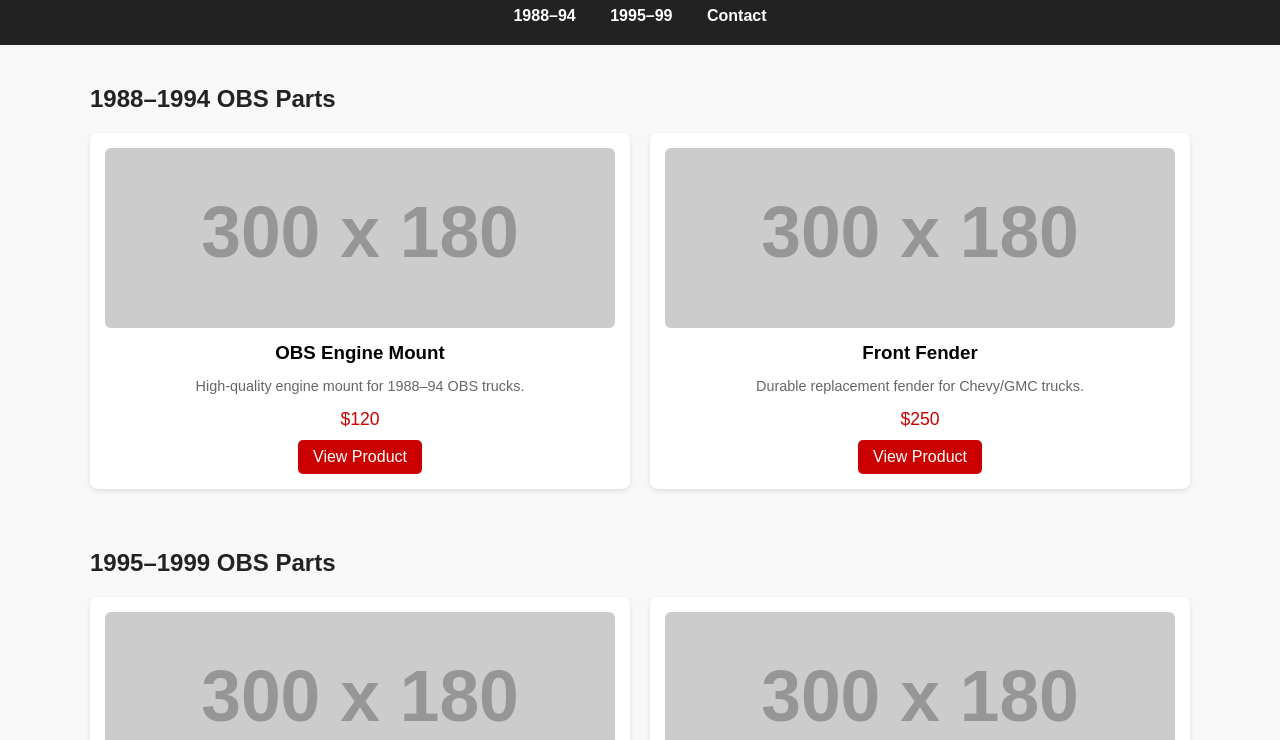
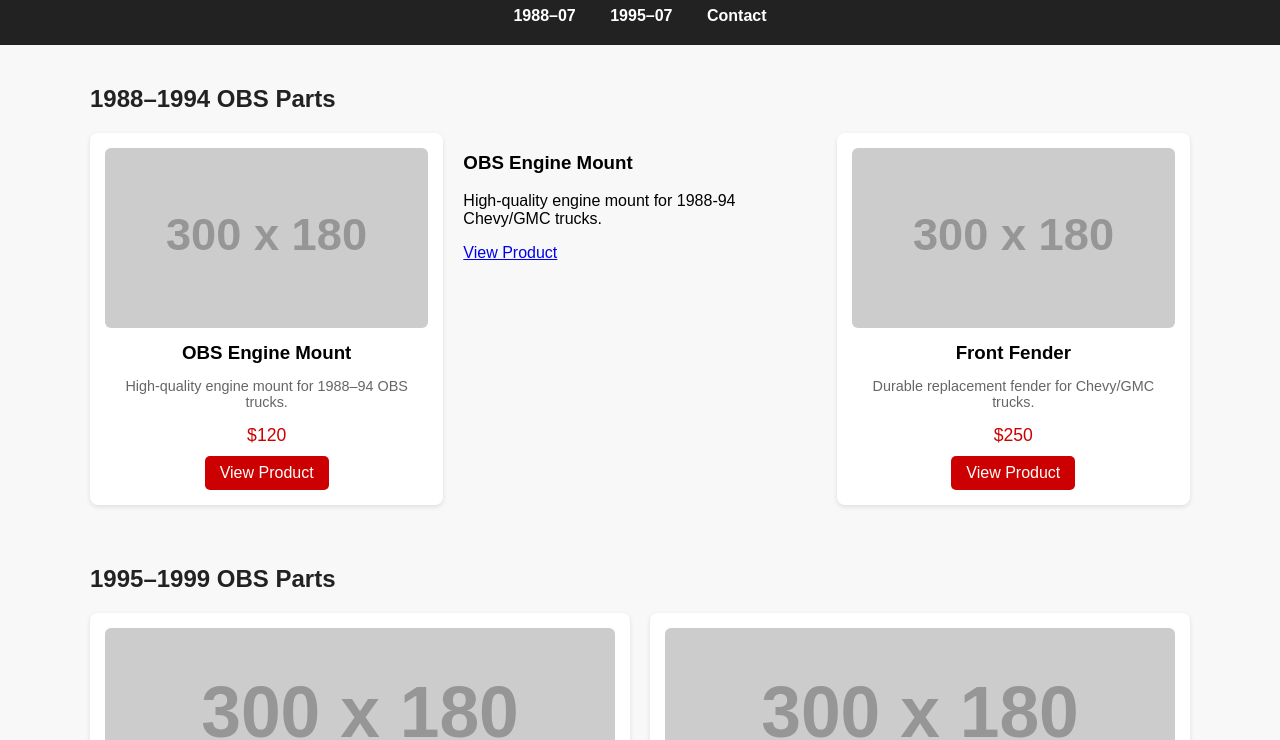
Before and after one commit to a15508139-ops/bryson-obs-truck-parts, a plain HTML site: page index.html in a window 1280 px wide. Shown: the part 60-800 px from the top of the page. Drawn offline with Linux system fonts and the light colour scheme; placeholder pictures from the web are drawn by us.

Commit message:
Update index.html

```diff
--- a/index.html
+++ b/index.html
@@ -28,8 +28,8 @@
   <header>
     <h1>Bryson OBS Truck Parts</h1>
     <nav>
-      <a href="#1988">1988–94</a>
-      <a href="#1995">1995–99</a>
+      <a href="#1988">1988–07</a>
+      <a href="#1995">1995–07</a>
       <a href="#contact">Contact</a>
     </nav>
   </header>
@@ -44,6 +44,11 @@
         <p>High-quality engine mount for 1988–94 OBS trucks.</p>
         <div class="price">$120</div>
         <a href="#" class="btn">View Product</a>
+      </div>
+      <div>
+  <h3>OBS Engine Mount</h3>
+  <p>High-quality engine mount for 1988-94 Chevy/GMC trucks.</p>
+  <a href="#">View Product</a>
       </div>
       <div class="product">
         <img src="https://via.placeholder.com/300x180.png?text=Body+Panel" alt="Body Panel">
```
